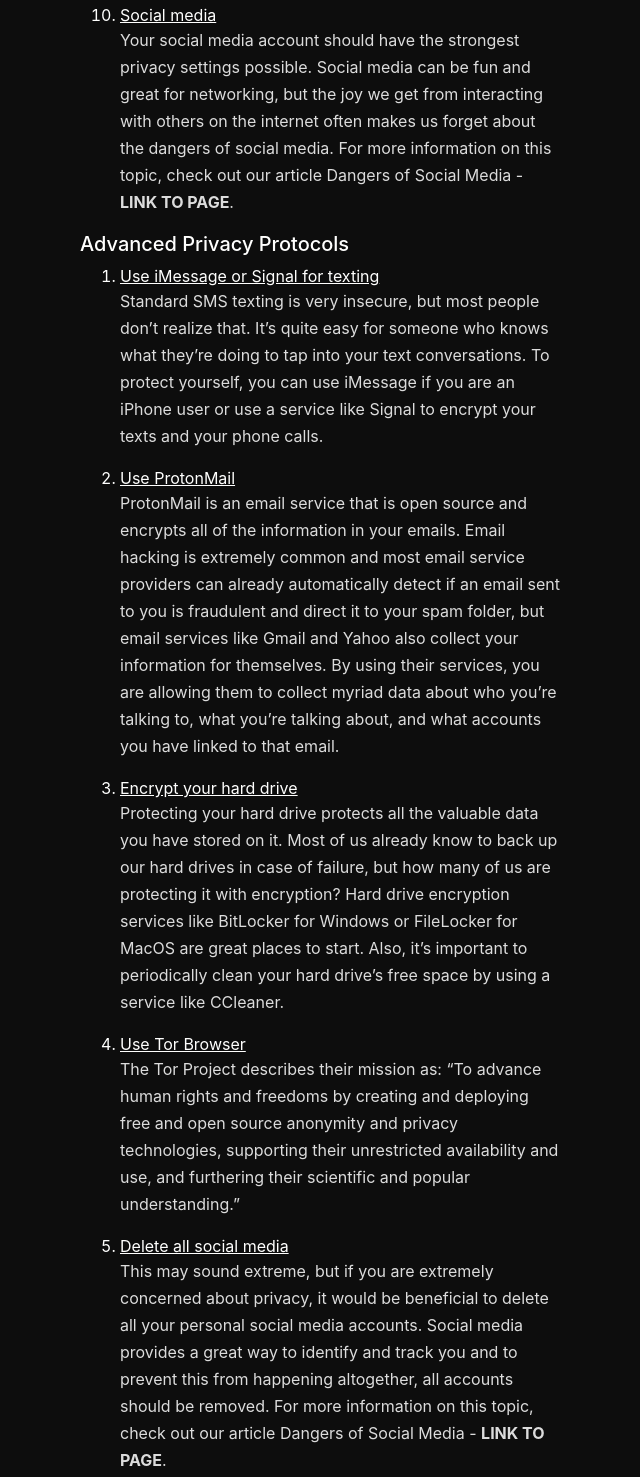
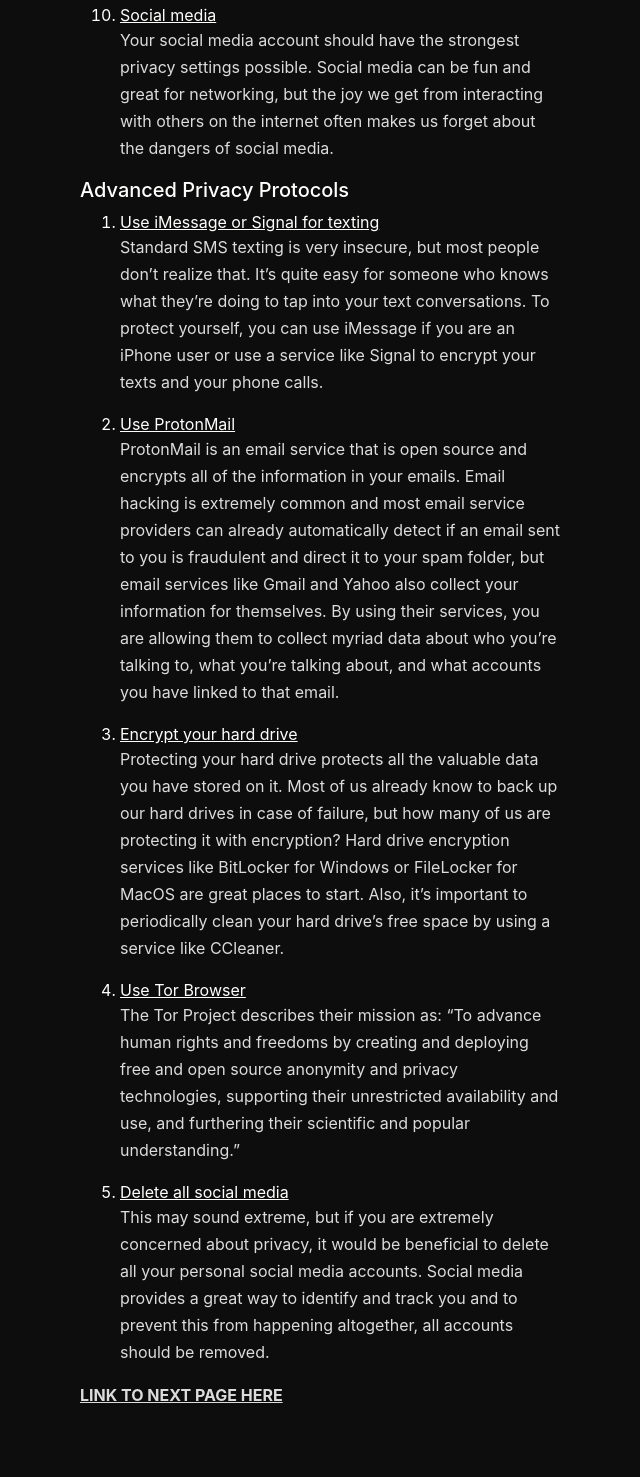
Before and after one commit to hbenjamin529/data_privacy_02, a plain HTML site: page docs/articles/protect_data.html in a window 1280 px wide. Shown: the part 3244-4721 px from the top of the page, without its empty margins (63-703 px from the left). After the commit the page ends 4669 px from the top, so only its background shows below. Drawn offline with nearby package versions, Linux system fonts and the light colour scheme.

Commit message:
Task: adjusted content grammar

```diff
--- a/docs/articles/protect_data.html
+++ b/docs/articles/protect_data.html
@@ -166,8 +166,7 @@
                         <p>
                             Your social media account should have the strongest privacy settings possible. Social media
                             can be fun and great for networking, but the joy we get from interacting with others on the
-                            internet often makes us forget about the dangers of social media. For more information on
-                            this topic, check out our article Dangers of Social Media - <b>LINK TO PAGE</b>.
+                            internet often makes us forget about the dangers of social media.
                         </p>
                     </li>
                 </ol>
@@ -220,8 +219,7 @@
                             This may sound extreme, but if you are extremely concerned about privacy, it would be
                             beneficial to delete all your personal social media accounts. Social media provides a great
                             way to identify and track you and to prevent this from happening altogether, all accounts
-                            should be removed. For more information on
-                            this topic, check out our article Dangers of Social Media - <b>LINK TO PAGE</b>.
+                            should be removed.
                         </p>
                     </li>
                 </ol>
```
